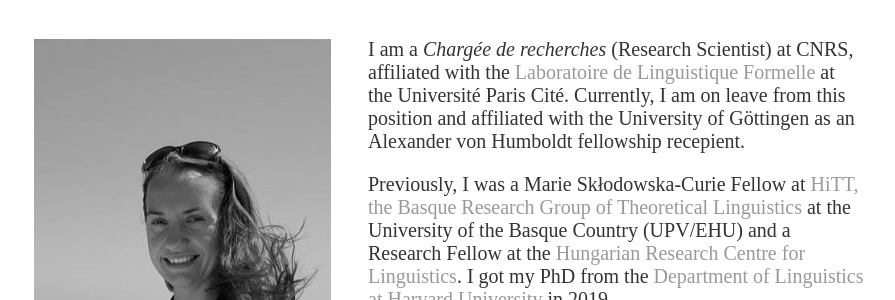
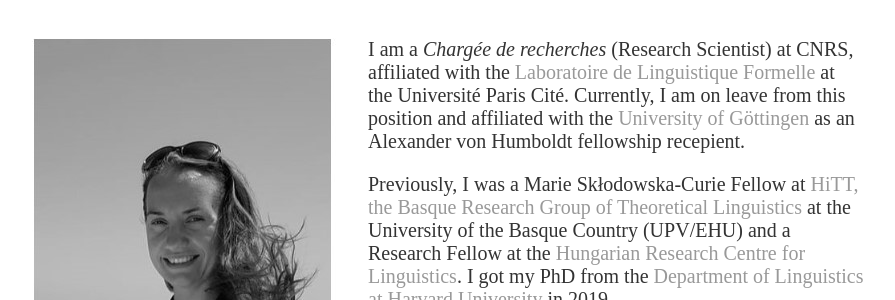
Before and after one commit to lnborise/lnborise.github.io, a Jekyll site: the page built from index.html, in a window 1280 px wide. Shown: the part 159-459 px from the top of the page, without its empty margins (192-1087 px from the left). Built offline with Jekyll 4.4.1, drawn with Linux system fonts in a browser that asks for light colours; part of the change alters nothing that is shown.

```diff
--- a/index.html
+++ b/index.html
@@ -9,7 +9,7 @@ title: Lena Borise
   </div>
   <div>
 
-	<p>I am a <i>Chargée de recherches</i> (Research Scientist) at CNRS, affiliated with the <a href="http://www.llf.cnrs.fr/en">Laboratoire de Linguistique Formelle</a> at the Université Paris Cité. Currently, I am on leave from this position and affiliated with the University of Göttingen as an Alexander von Humboldt fellowship recepient.  </p>
+	<p>I am a <i>Chargée de recherches</i> (Research Scientist) at CNRS, affiliated with the <a href="http://www.llf.cnrs.fr/en">Laboratoire de Linguistique Formelle</a> at the Université Paris Cité. Currently, I am on leave from this position and affiliated with the <a href="https://www.uni-goettingen.de/en/447150.html">University of Göttingen</a> as an Alexander von Humboldt fellowship recepient.  </p>
 
 	<p>Previously, I was a  Marie Skłodowska-Curie Fellow at <a href="http://www.hittlinguistics.eus/en/">HiTT, the Basque Research Group of Theoretical Linguistics</a> at the University of the Basque Country (UPV/EHU) and a Research Fellow at the <a href="https://nytud.hu/en">Hungarian Research Centre for Linguistics</a>. I got my PhD from the <a href="https://linguistics.fas.harvard.edu/">Department of Linguistics at Harvard University</a> in 2019. </p>
 
```
